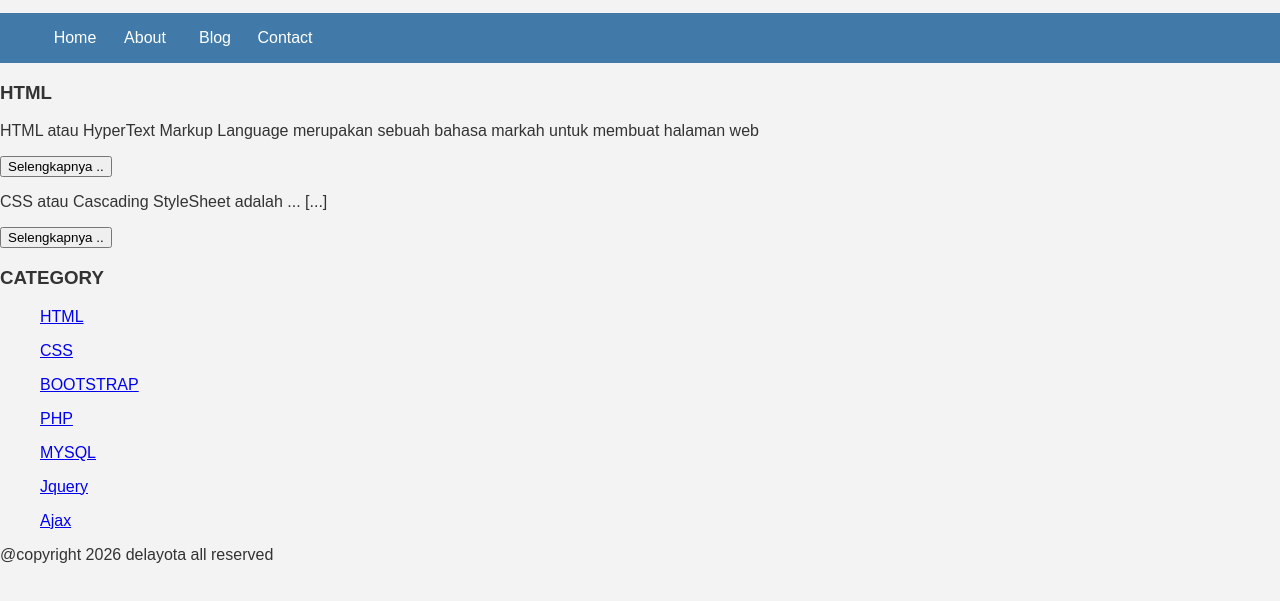
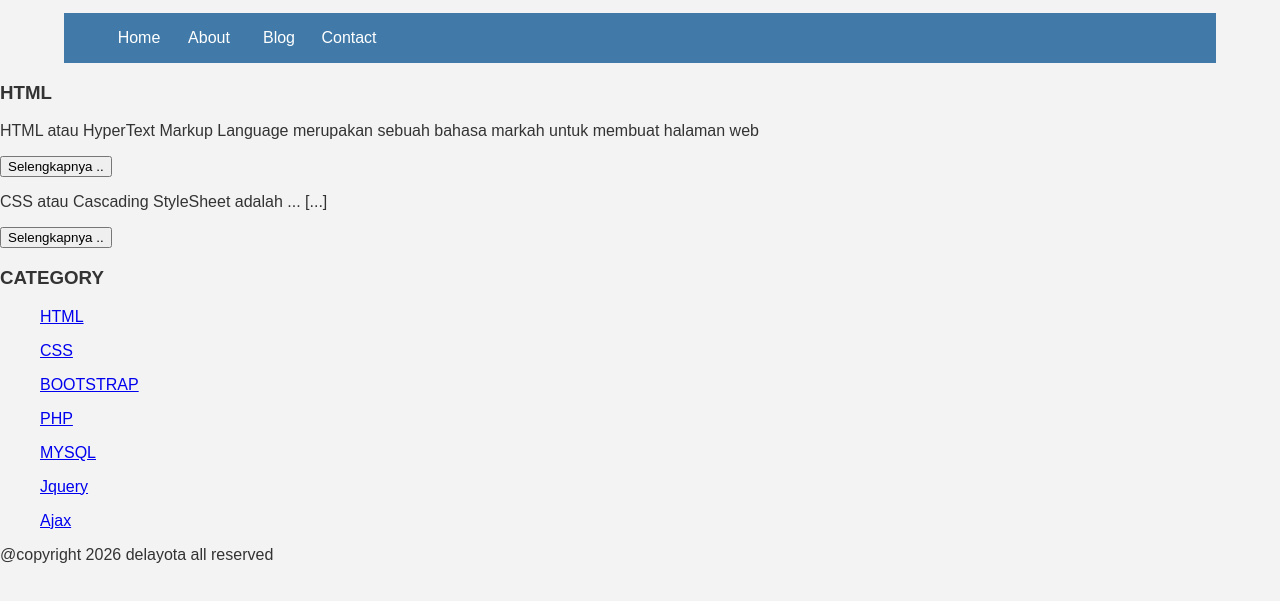
Before and after one commit to zetajavae/webkuu, a plain HTML site: page index.html in a window 1280 px wide. Shown: the part 143-744 px from the top of the page. Drawn offline with Linux system fonts and the light colour scheme.

Commit message:
style.css

```diff
--- a/style.css
+++ b/style.css
@@ -25,7 +25,7 @@
     height:50px;
     line-height:50px;
     position:relative;
-    widht:90%;
+    width:90%;
     margin:0 auto;
     padding:0 auto;
 }
```
